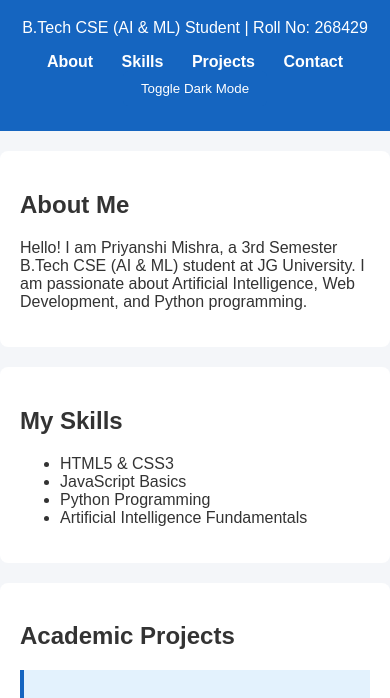
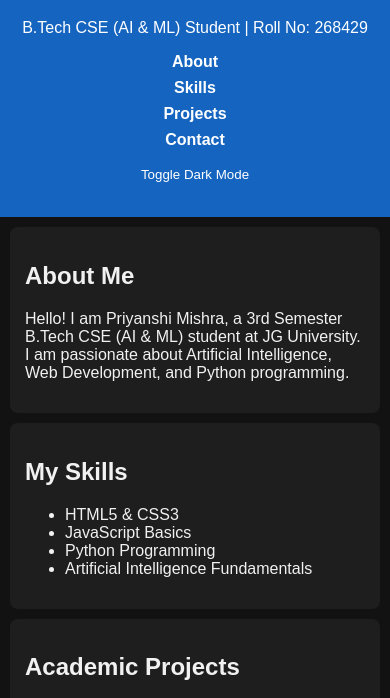
Before and after one commit to priyanshim652005-cmd/Priyanshi_268429_Portfolio, a plain HTML site: page index.html in a window 390 px wide. Both pictures are taken after a click on the button "Toggle Dark Mode". Shown: the part 86-784 px from the top of the page. Drawn offline with Linux system fonts and the light colour scheme.

Commit message:
Update style.css

```diff
--- a/style.css
+++ b/style.css
@@ -1,7 +1,15 @@
 body { font-family: Arial, sans-serif; margin: 0; padding: 0; background-color: #f4f6f9; color: #333; }
-header { background-color: #1565C0; color: white; text-align: center; padding: 25px 10px; }
+#top-header { background-color: #1565C0; color: white; text-align: center; padding: 25px 10px; }
 nav a { color: white; margin: 0 12px; text-decoration: none; font-weight: bold; }
+nav a:hover { color: #FFD54F; }
 section { max-width: 800px; margin: 20px auto; background: white; padding: 20px; border-radius: 8px; }
 .card { background: #E3F2FD; padding: 12px; margin-bottom: 10px; border-left: 4px solid #1565C0; }
 button { background-color: #1565C0; color: white; border: none; padding: 10px 18px; border-radius: 5px; cursor: pointer; }
+button:hover { background-color: #0D47A1; }
+.dark-mode { background-color: #121212; color: #f1f1f1; }
+.dark-mode section { background-color: #1e1e1e; }
 footer { text-align: center; padding: 15px; background: #222; color: white; }
+@media (max-width: 600px) {
+    nav a { display: block; margin: 8px 0; }
+    section { margin: 10px; padding: 15px; }
+}
```
